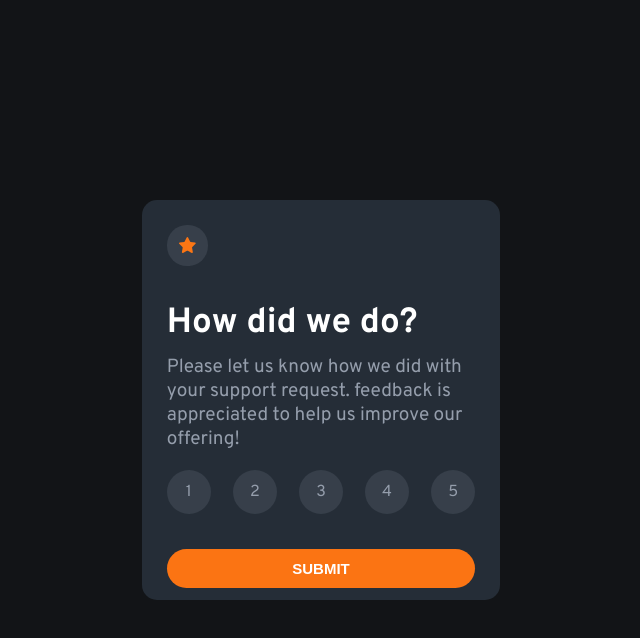
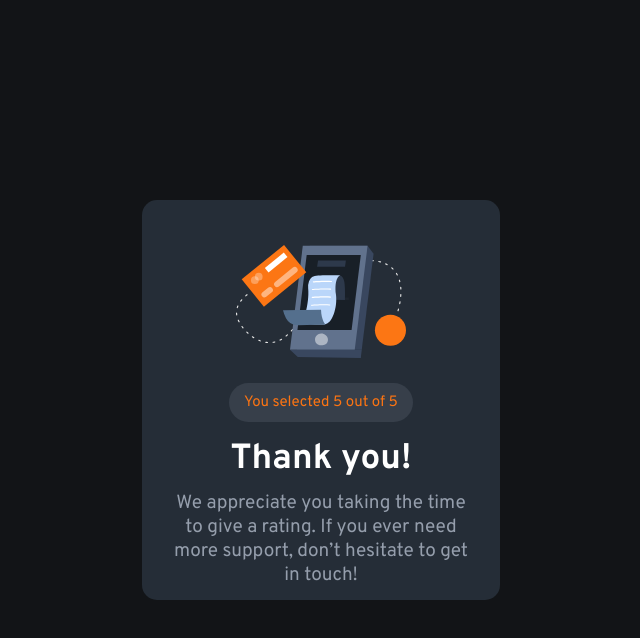
Before and after one commit to nerila1310/Interactive-rating-component, a plain HTML site: page index.html in a window 1280 px wide. Both pictures are taken after a click on the button "SUBMIT". Shown: the whole page, without its empty margins (319-959 px from the left). Drawn offline with Linux system fonts and the light colour scheme.

Commit message:
Vista Thank you

```diff
--- a/index.html
+++ b/index.html
@@ -30,6 +30,10 @@
 					our offering!
 				</p>
 
+				<form>
+
+				</form>
+
 				<div class="numbers">
 					<span>1</span>
 					<span>2</span>
@@ -38,11 +42,26 @@
 					<span>5</span>
 				</div>
 
-				<button>
+				<button id="submit">
 					Submit
 				</button>
 
 				<!-- Rating state end -->
+			</div>
+
+			<div class="thank-you">
+				<div class="thank-image">
+					<img src="./images/illustration-thank-you.svg" alt="star icon">
+				</div>
+				<div class="thank-image">
+					<p class="selection">
+					</p>
+				</div>
+				<h2 class="text-center">Thank you!</h2>
+
+				<p class="text-center">
+					We appreciate you taking the time to give a rating. If you ever need more support, don’t hesitate to get in touch!
+				</p>
 			</div>
 		</div>
 	</div>
@@ -68,6 +87,8 @@
 		Challenge by <a href="https://www.frontendmentor.io?ref=challenge" target="_blank">Frontend Mentor</a>.
 		Coded by <a href="#">Your Name Here</a>.
 	</div> -->
+
+	<script src="./js/app.js"></script>
 </body>
 
 </html>
--- a/js/app.js
+++ b/js/app.js
@@ -0,0 +1,36 @@
+const options = document.querySelectorAll('.numbers span');
+let previusSelected = document.querySelector('.selected');
+const contentOptions = document.querySelector('.content')
+const contentThank = document.querySelector('.thank-you');
+const btnSubmit = document.querySelector('#submit');
+let viewSeleccion = document.querySelector('.selection');
+let contentSelected = '5';
+
+contentThank.classList.add('hide')
+
+options.forEach(span => {
+    span.addEventListener('click', () => {
+
+        if(previusSelected && previusSelected.classList.contains('selected'))
+            previusSelected.classList.remove('selected')
+
+        span.classList.add('selected');
+        previusSelected = span;
+        contentSelected = span.textContent;
+    })
+});
+
+
+btnSubmit.addEventListener('click', () => {
+    contentOptions.classList.add('hide');
+
+    contentThank.classList.remove('hide');
+    viewSeleccion.innerHTML = `You selected ${contentSelected} out of 5`
+});
+
+
+// function submit() {
+//     document.querySelectorAll("main")[0].classList.add("rating-container");
+//     document.querySelectorAll("main")[1].classList.remove("hide-container");
+//     document.querySelector(".thanks-img p").innerHTML = "You selected " + rateValue + " out of 5";
+//   }
--- a/styles/style.css
+++ b/styles/style.css
@@ -23,9 +23,13 @@ body {
     border-radius: 15px;
 }
 
-.content {
+.content, .thank-you {
     max-width: 100%;
     padding: 25px;
+}
+
+.hide{
+    display: none;
 }
 
 .circle {
@@ -72,9 +76,11 @@ p {
     color: hsl(0, 0%, 100%);
 }
 
-.numbers span:active {
-    background-color: hsl(25, 97%, 53%);
-    color: hsl(0, 0%, 100%);
+.selected{
+    background-color: hsl(25, 97%, 53%) !important;
+    color: hsl(0, 0%, 100%) !important;
+
+    transition: background-color .2s linear;
 }
 
 button{
@@ -91,9 +97,9 @@ button{
     text-transform: uppercase;
 }
 
-button:active{
-    color: hsl(25, 97%, 53%);;
-    background-color: hsl(0, 0%, 100%);;
+button:active {
+    color: hsl(25, 97%, 53%);
+    background-color: hsl(0, 0%, 100%);
 }
 
 .attribution {
@@ -104,3 +110,28 @@ button:active{
 .attribution a {
     color: hsl(228, 45%, 44%);
 }
+
+.thank-image{
+    display: flex;
+    justify-content: center;
+}
+
+.thank-image img{
+    width: 170px;
+    margin-top: 20px;
+}
+
+.text-center{
+    text-align: center;
+    margin-top: 0;
+}
+
+.selection{
+    background-color: hsla(216, 12%, 54%, 0.2);
+    color: hsl(25, 97%, 53%);
+    text-align: center;
+    padding: 10px 15px;
+    margin-top: 25px;
+    border-radius: 25px;
+    font-size: 15px;
+}
```
